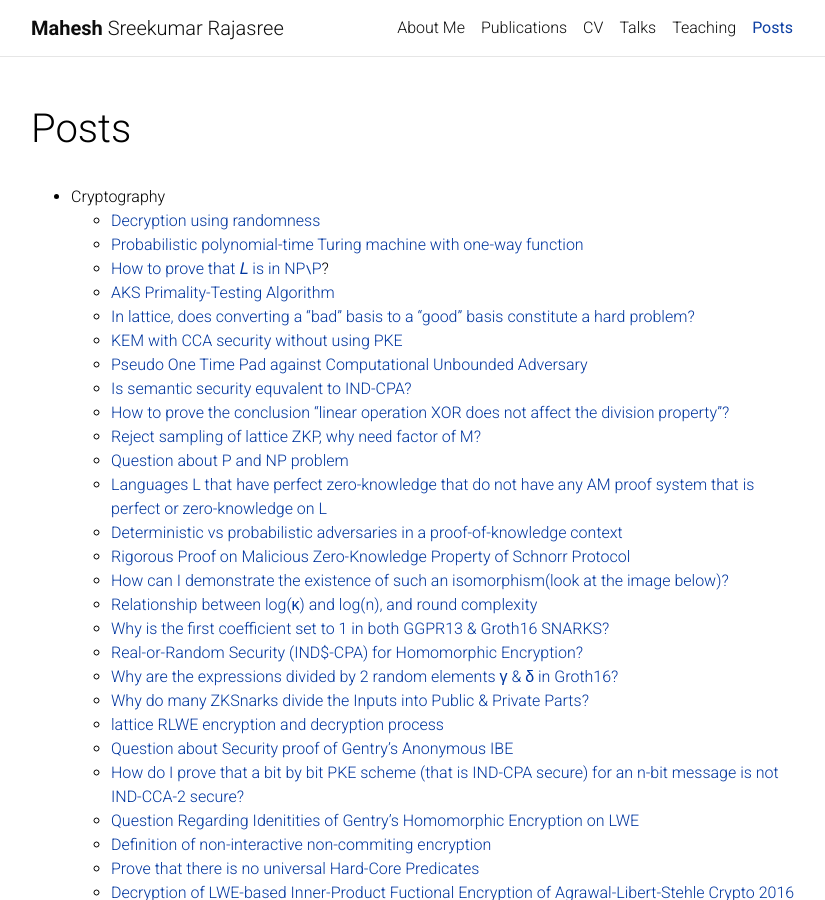
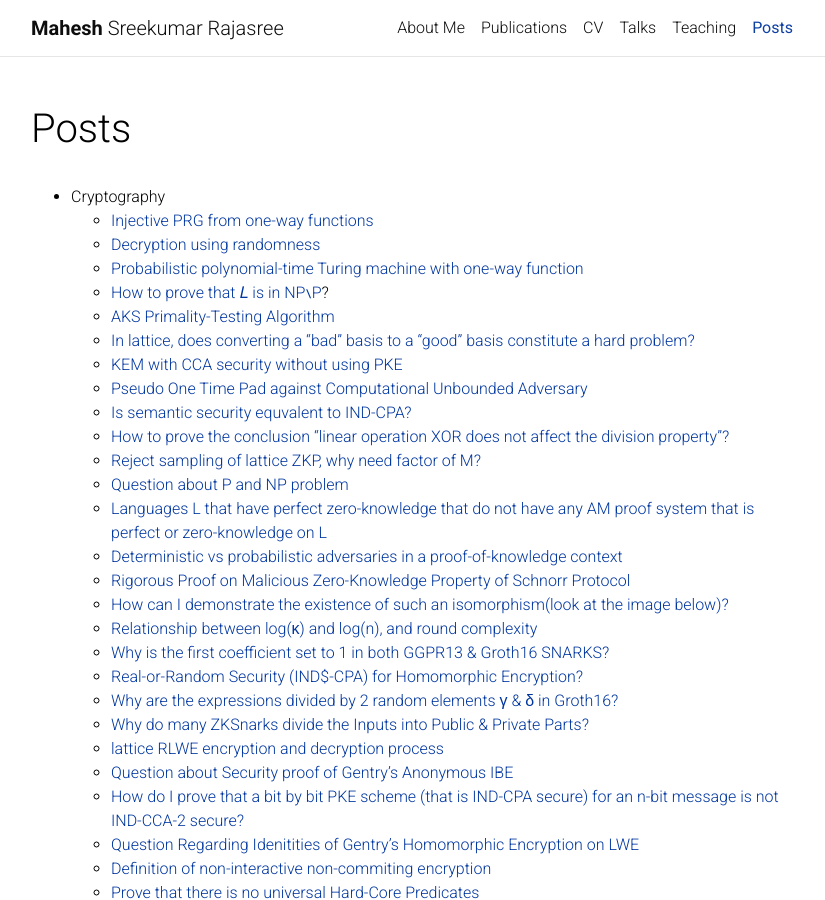
Before and after one commit to Mahe94/mahe94.github.io, a Jekyll site: the page built from _pages/posts.md, in a window 1280 px wide and 900 px high. Shown: the whole window, without its empty margins (224-1049 px from the left). Built offline with Jekyll 4.4.1, drawn with Linux system fonts in a browser that asks for light colours; comment, search, counter and statistics services are not loaded; a style sheet for code colours, icons or effects is not loaded.

Commit message:
Update posts.md

```diff
--- a/_pages/posts.md
+++ b/_pages/posts.md
@@ -9,6 +9,7 @@ nav_order: 6
 ---
 
 * Cryptography
+    * <a href="https://crypto.stackexchange.com/q/113281/116220">Injective PRG from one-way functions</a>
     * <a href="https://crypto.stackexchange.com/a/113243/116220">Decryption using randomness</a>
     * <a href="https://crypto.stackexchange.com/a/113218/116220">Probabilistic polynomial-time Turing machine with one-way function</a>
     * <a href="https://crypto.stackexchange.com/a/113192/116220">How to prove that 𝐿 is in NP∖P</a>?
```
